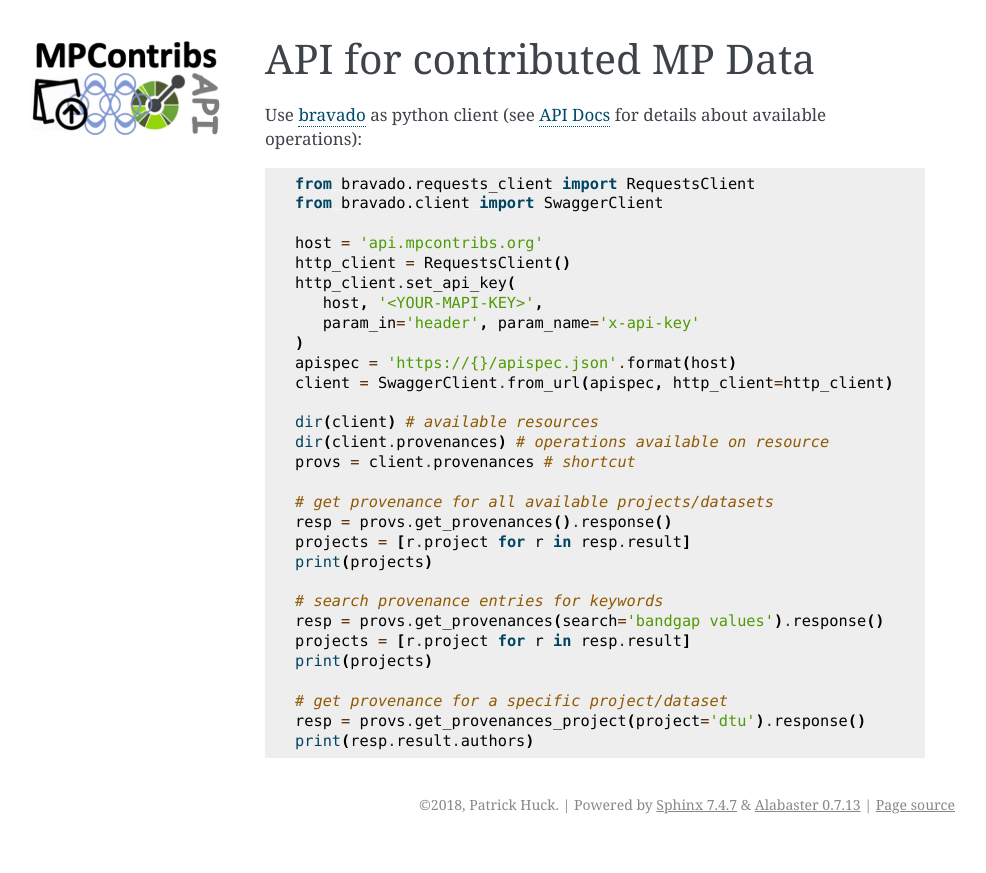
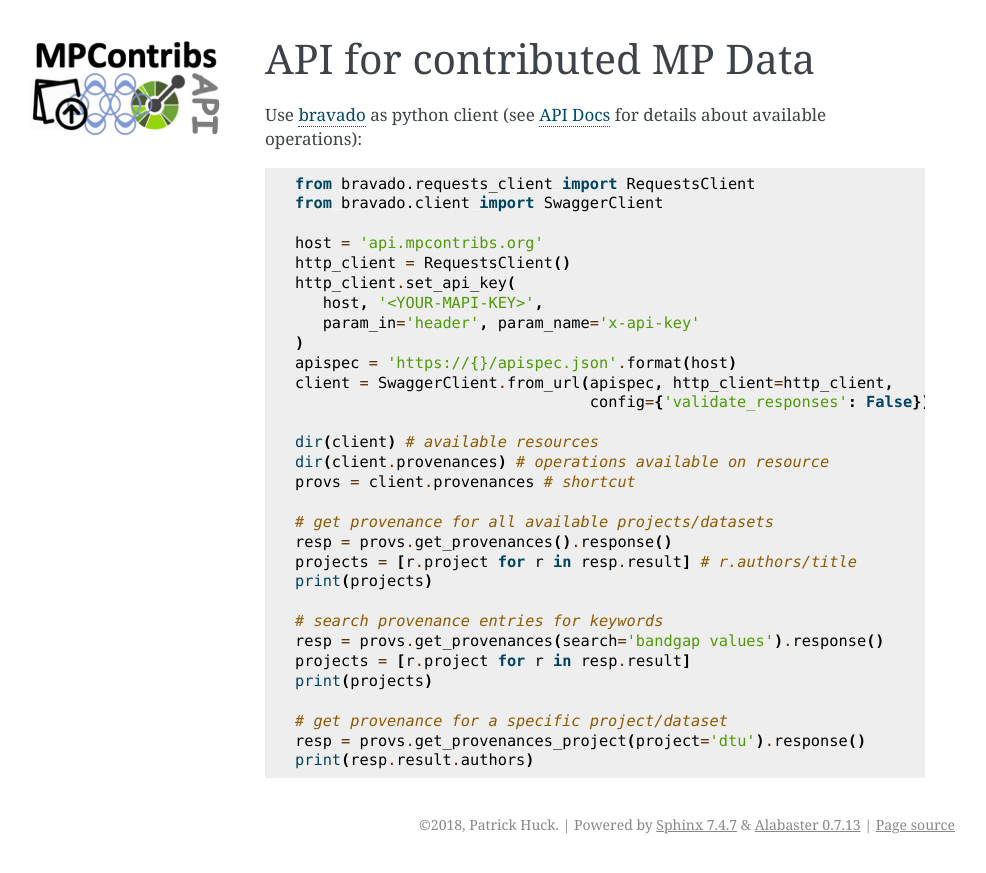
Before and after one commit to materialsproject/MPContribs, a Sphinx documentation site: the page built from mpcontribs-api/docs/index.rst, in a window 1280 px wide. Shown: the top 873 px of the page, without its empty margins (155-1141 px from the left). Built offline with Sphinx 7.4.7, drawn with Linux system fonts in a browser that asks for light colours.

```diff
--- a/mpcontribs-api/docs/index.rst
+++ b/mpcontribs-api/docs/index.rst
@@ -21,7 +21,8 @@ Use `bravado <https://bravado.readthedocs.io>`_ as python client
       param_in='header', param_name='x-api-key'
    )
    apispec = 'https://{}/apispec.json'.format(host)
-   client = SwaggerClient.from_url(apispec, http_client=http_client)
+   client = SwaggerClient.from_url(apispec, http_client=http_client,
+                                   config={'validate_responses': False})
 
    dir(client) # available resources
    dir(client.provenances) # operations available on resource
@@ -29,7 +30,7 @@ Use `bravado <https://bravado.readthedocs.io>`_ as python client
 
    # get provenance for all available projects/datasets
    resp = provs.get_provenances().response()
-   projects = [r.project for r in resp.result]
+   projects = [r.project for r in resp.result] # r.authors/title
    print(projects)
 
    # search provenance entries for keywords
```
